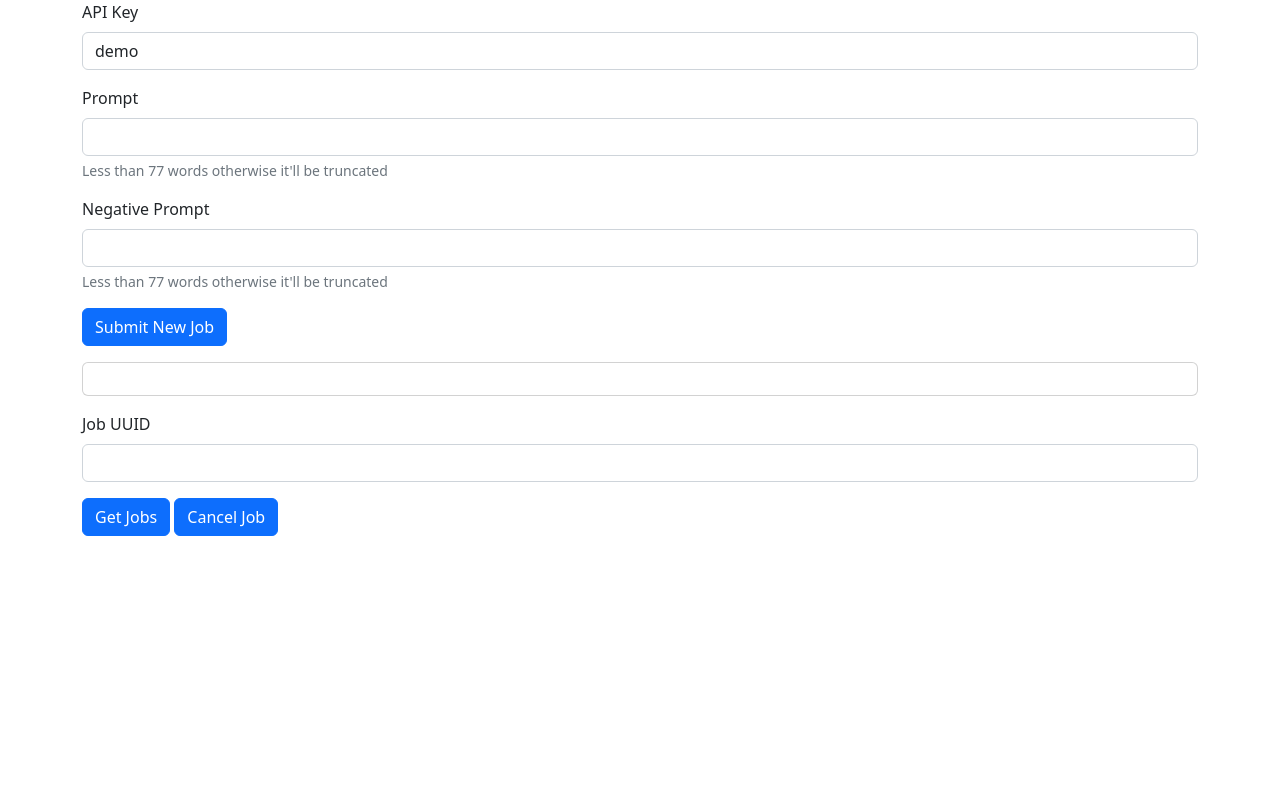
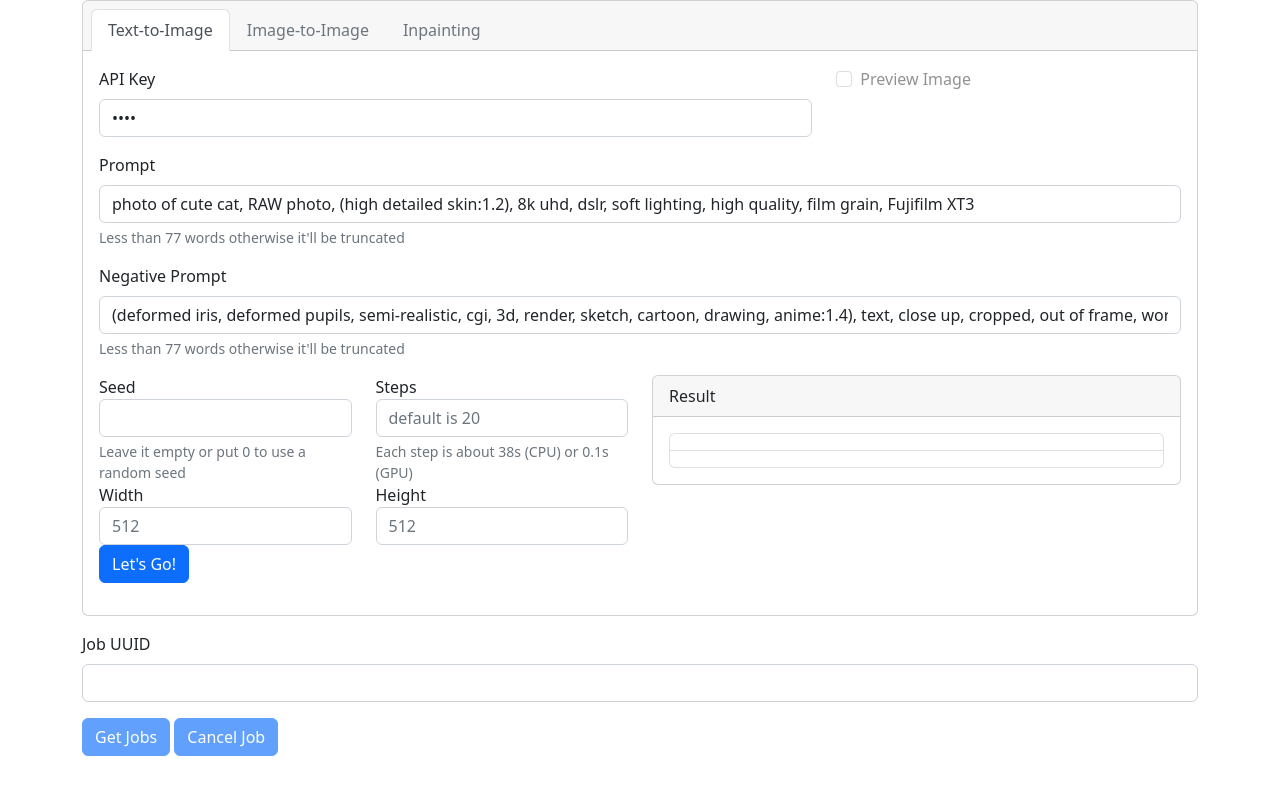
Before and after one commit to HappyZ/stable-diffusion-for-fun, a Flask app: page / in a window 1280 px wide. Run offline with Flask 3, Linux system fonts and the light colour scheme; parts of the project's set-up code (start-up, migrations or seed data) failed here and were passed over.

Commit message:
enhances interface

```diff
--- a/main.py
+++ b/main.py
@@ -35,6 +35,7 @@ from utilities.text2img import Text2Img
 
 
 app = Flask(__name__)
+fast_web_debugging = False
 memory_lock = Lock()
 event_termination = Event()
 logger = Logger(name=LOGGER_NAME)
@@ -183,10 +184,11 @@ def load_model(logger: Logger) -> Model:
     # "stabilityai/stable-diffusion-2-1"
     # "SG161222/Realistic_Vision_V2.0"
     # "darkstorm2150/Protogen_x3.4_Official_Release"
+    # "darkstorm2150/Protogen_x5.8_Official_Release"
     # "prompthero/openjourney"
     # "naclbit/trinart_stable_diffusion_v2"
     # "hakurei/waifu-diffusion"
-    model_name = "darkstorm2150/Protogen_x3.4_Official_Release"
+    model_name = "darkstorm2150/Protogen_x5.8_Official_Release"
     # inpainting model candidates:
     # "runwayml/stable-diffusion-inpainting"
     inpainting_model_name = "runwayml/stable-diffusion-inpainting"
@@ -239,7 +241,12 @@ def backend(event_termination):
 
 
 def main():
-    # app.run(host="0.0.0.0")
+    if fast_web_debugging:
+        try:
+            app.run(host="0.0.0.0")
+        except KeyboardInterrupt:
+            pass
+        return
     thread = Thread(target=backend, args=(event_termination,))
     thread.start()
     # ugly solution for now
@@ -249,7 +256,7 @@ def main():
         thread.join()
     except KeyboardInterrupt:
         event_termination.set()
-        thread.join()
+        thread.join(1)
 
 
 if __name__ == "__main__":
--- a/templates/index.html
+++ b/templates/index.html
@@ -13,27 +13,101 @@
 
 <body>
     <div class="container">
-        <form>
-            <div class="mb-3">
-                <label for="apikey" class="form-label">API Key</label>
-                <input type="apikey" class="form-control" id="apikey" value="demo">
+        <div class="card mb-3">
+            <div class="card-header">
+                <ul class="nav nav-tabs card-header-tabs">
+                    <li class="nav-item">
+                        <a class="nav-link active" href="#">Text-to-Image</a>
+                    </li>
+                    <li class="nav-item">
+                        <a class="nav-link disabled" href="#">Image-to-Image</a>
+                    </li>
+                    <li class="nav-item">
+                        <a class="nav-link disabled" href="#">Inpainting</a>
+                    </li>
+                </ul>
             </div>
-            <div class="mb-3">
-                <label for="prompt" class="form-label">Prompt</label>
-                <input type="prompt" class="form-control" id="prompt" aria-describedby="promptHelp">
-                <div id="promptHelp" class="form-text">Less than 77 words otherwise it'll be truncated</div>
+            <div class="card-body">
+                <form>
+                    <div class="row mb-3">
+                        <div class="col-sm-8">
+                            <label for="apiKey" class="form-label">API Key</label>
+                            <input type="password" class="form-control" id="apiKey" value="demo">
+                        </div>
+                        <div class="col-sm-4">
+                            <div class="form-check">
+                                <input class="form-check-input" type="checkbox" id="showPreview" disabled>
+                                <label class="form-check-label" for="showPreview">
+                                    Preview Image
+                                </label>
+                            </div>
+                        </div>
+                    </div>
+                    <div class="form-row mb-3">
+                        <label for="prompt" class="form-label">Prompt</label>
+                        <input type="text" class="form-control" id="prompt" aria-describedby="promptHelp"
+                            value="photo of cute cat, RAW photo, (high detailed skin:1.2), 8k uhd, dslr, soft lighting, high quality, film grain, Fujifilm XT3">
+                        <div id="promptHelp" class="form-text">Less than 77 words otherwise it'll be truncated</div>
+                    </div>
+                    <div class="form-row mb-3">
+                        <label for="negPrompt" class="form-label">Negative Prompt</label>
+                        <input type="text" class="form-control" id="negPrompt" aria-describedby="negPromptHelp"
+                            value="(deformed iris, deformed pupils, semi-realistic, cgi, 3d, render, sketch, cartoon, drawing, anime:1.4), text, close up, cropped, out of frame, worst quality, low quality, jpeg artifacts, ugly, duplicate, morbid, mutilated, extra fingers, mutated hands, poorly drawn hands, poorly drawn face, mutation, deformed, blurry, dehydrated, bad anatomy, bad proportions, extra limbs, cloned face, disfigured, gross proportions, malformed limbs, missing arms, missing legs, extra arms, extra legs, fused fingers, too many fingers, long neck">
+                        <div id="negPromptHelp" class="form-text">Less than 77 words otherwise it'll be truncated</div>
+                    </div>
+                    <div class="row">
+                        <div class="col-md-6">
+                            <div class="row">
+                                <div class="form-row col-md-6">
+                                    <label for="inputSeed">Seed</label>
+                                    <input type="number" class="form-control" id="inputSeed"
+                                        aria-describedby="inputSeedHelp" value="">
+                                    <div id="inputSeedHelp" class="form-text">Leave it empty or put 0 to use a random
+                                        seed
+                                    </div>
+                                </div>
+                                <div class="form-row col-md-6">
+                                    <label for="inputSteps">Steps</label>
+                                    <input type="number" class="form-control" id="inputSteps"
+                                        aria-describedby="inputStepsHelp" placeholder="default is 20">
+                                    <div id="inputStepsHelp" class="form-text">Each step is about 38s (CPU) or 0.1s
+                                        (GPU)
+                                    </div>
+                                </div>
+                            </div>
+                            <div class="row">
+                                <div class="form-row col-md-6">
+                                    <label for="inputWidth">Width</label>
+                                    <input type="number" class="form-control" id="inputWidth" placeholder="512" min="1"
+                                        max="1024">
+                                </div>
+                                <div class="form-row col-md-6">
+                                    <label for="inputHeight">Height</label>
+                                    <input type="number" class="form-control" id="inputHeight" placeholder="512" min="1"
+                                        max="1024">
+                                </div>
+                            </div>
+                            <button id="newJob" type="submit" class="btn btn-primary">Let's Go!</button>
+                        </div>
+                        <div class="col-md-6">
+                            <div class="card">
+                                <div class="card-header">
+                                    Result
+                                </div>
+                                <div class="card-body">
+                                    <ul class="list-group">
+                                        <li class="list-group-item d-flex justify-content-between align-items-center"
+                                            id="resultStatus"></li>
+                                        <li class="list-group-item d-flex justify-content-between align-items-center"
+                                            id="resultSeed"></li>
+                                    </ul>
+                                </div>
+                                <img class="card-img-bottom" id="newJobImg">
+                            </div>
+                        </div>
+                    </div>
+                </form>
             </div>
-            <div class="mb-3">
-                <label for="negprompt" class="form-label">Negative Prompt</label>
-                <input type="negprompt" class="form-control" id="negprompt" aria-describedby="negpromptHelp">
-                <div id="negpromptHelp" class="form-text">Less than 77 words otherwise it'll be truncated</div>
-            </div>
-            <button id="newjob" type="submit" class="btn btn-primary">Submit New Job</button>
-        </form>
-
-        <div class="card mb-3">
-            <div class="card-body" id="newjobresult"></div>
-            <img id="newjobresultimg" class="card-img-bottom" />
         </div>
 
         <form>
@@ -41,8 +115,8 @@
                 <label for="jobuuid" class="form-label">Job UUID</label>
                 <input type="jobuuid" class="form-control" id="jobuuid" aria-describedby="">
             </div>
-            <button id="getjob" type="submit" class="btn btn-primary">Get Jobs</button>
-            <button id="canceljob" type="submit" class="btn btn-primary">Cancel Job</button>
+            <button id="getjob" type="submit" class="btn btn-primary" disabled>Get Jobs</button>
+            <button id="canceljob" type="submit" class="btn btn-primary" disabled>Cancel Job</button>
         </form>
 
         <div class="mb-3" id="joblist">
@@ -57,31 +131,31 @@
 
     <script>
 
-        function waitForImage(uuidValue) {
+        function waitForImage(apikeyVal, uuidValue) {
             // Wait until image is done
             $.ajax({
                 type: 'POST',
                 url: '/get_jobs',
                 contentType: 'application/json; charset=utf-8',
                 dataType: 'json',
-                data: JSON.stringify({ 'api_key': 'demo', 'uuid': uuidValue }),
+                data: JSON.stringify({ 'api_key': apikeyVal, 'uuid': uuidValue }),
                 success: function (response) {
                     console.log(response);
                     if (response.jobs.length == 1) {
+                        $('#resultStatus').html(response.jobs[0].status)
+                        $('#resultSeed').html(response.jobs[0].seed)
                         if (response.jobs[0].status == "done") {
-                            $('#newjobresult').html('');
-                            $('#newjobresultimg').attr('src', response.jobs[0].img);
+                            $('#resultStatus').html(response.jobs[0].status);
+                            $('#newJobImg').attr('src', response.jobs[0].img);
                             return;
-                        } else {
-                            $('#newjobresult').append("<p>current status: " + response.jobs[0].status + "</p>")
                         }
                     }
-                    setTimeout(function () { waitForImage(uuidValue); }, 1000);  // refresh every second
+                    setTimeout(function () { waitForImage(apikeyVal, uuidValue); }, 1000);  // refresh every second
                 },
                 error: function (xhr, status, error) {
                     // Handle error response
                     console.log(xhr.responseText);
-                    $('#newjobresult').html('<p>failed to run, see console error for more details<p>');
+                    $('#resultStatus').html('failed');
                 }
             });
         }
@@ -102,13 +176,29 @@
                 }
             });
 
-            $('#newjob').click(function (e) {
+            $('#newJob').click(function (e) {
                 e.preventDefault(); // Prevent the default form submission
 
                 // Gather input field values
-                var apikeyVal = $('#apikey').val();
+                var apikeyVal = $('#apiKey').val();
                 var promptVal = $('#prompt').val();
-                var negPromptVal = $('#negprompt').val();
+                var negPromptVal = $('#negPrompt').val();
+                var seedVal = parseInt($('#inputSeed').val());
+                if (isNaN(seedVal)) {
+                    seedVal = 0;
+                }
+                var stepsVal = parseInt($('#inputSteps').val());
+                if (isNaN(stepsVal)) {
+                    stepsVal = 20;
+                }
+                var widthVal = parseInt($('#inputWidth').val());
+                if (isNaN(widthVal)) {
+                    widthVal = 512;
+                }
+                var heightVal = parseInt($('#inputHeight').val());
+                if (isNaN(heightVal)) {
+                    heightVal = 512;
+                }
 
                 if (promptVal == "") {
                     alert("needs to write a prompt!");
@@ -121,18 +211,27 @@
                     url: '/add_job',
                     contentType: 'application/json; charset=utf-8',
                     dataType: 'json',
-                    data: JSON.stringify({ 'api_key': apikeyVal, 'prompt': promptVal, 'neg_prompt': negPromptVal }),
+                    data: JSON.stringify({
+                        'api_key': apikeyVal,
+                        'prompt': promptVal,
+                        'seed': seedVal,
+                        'steps': stepsVal,
+                        'width': widthVal,
+                        'height': heightVal,
+                        'neg_prompt': negPromptVal
+                    }),
                     success: function (response) {
                         console.log(response);
                         if (response.uuid) {
                             $('#jobuuid').val(response.uuid);
                         }
-                        $('#newjobresult').html('<p>waiting for result...<p>');
-                        waitForImage(response.uuid);
+                        $('#resultStatus').html('submitting new job..');
+                        waitForImage(apikeyVal, response.uuid);
                     },
                     error: function (xhr, status, error) {
                         // Handle error response
                         console.log(xhr.responseText);
+                        $('#resultStatus').html('failed');
                     }
                 });
             });
--- a/utilities/model.py
+++ b/utilities/model.py
@@ -31,6 +31,8 @@ class Model:
         if use_gpu and torch.cuda.is_available():
             self.__use_gpu = True
             logger.info("running on {}".format(torch.cuda.get_device_name("cuda:0")))
+        else:
+            logger.info("running on CPU (expect it to be verrry sloooow)")
         self.__logger = logger
         self.__torch_dtype = torch.float64
 
```
Also changed, not shown: utilities/config.py (+5 -5 lines).
